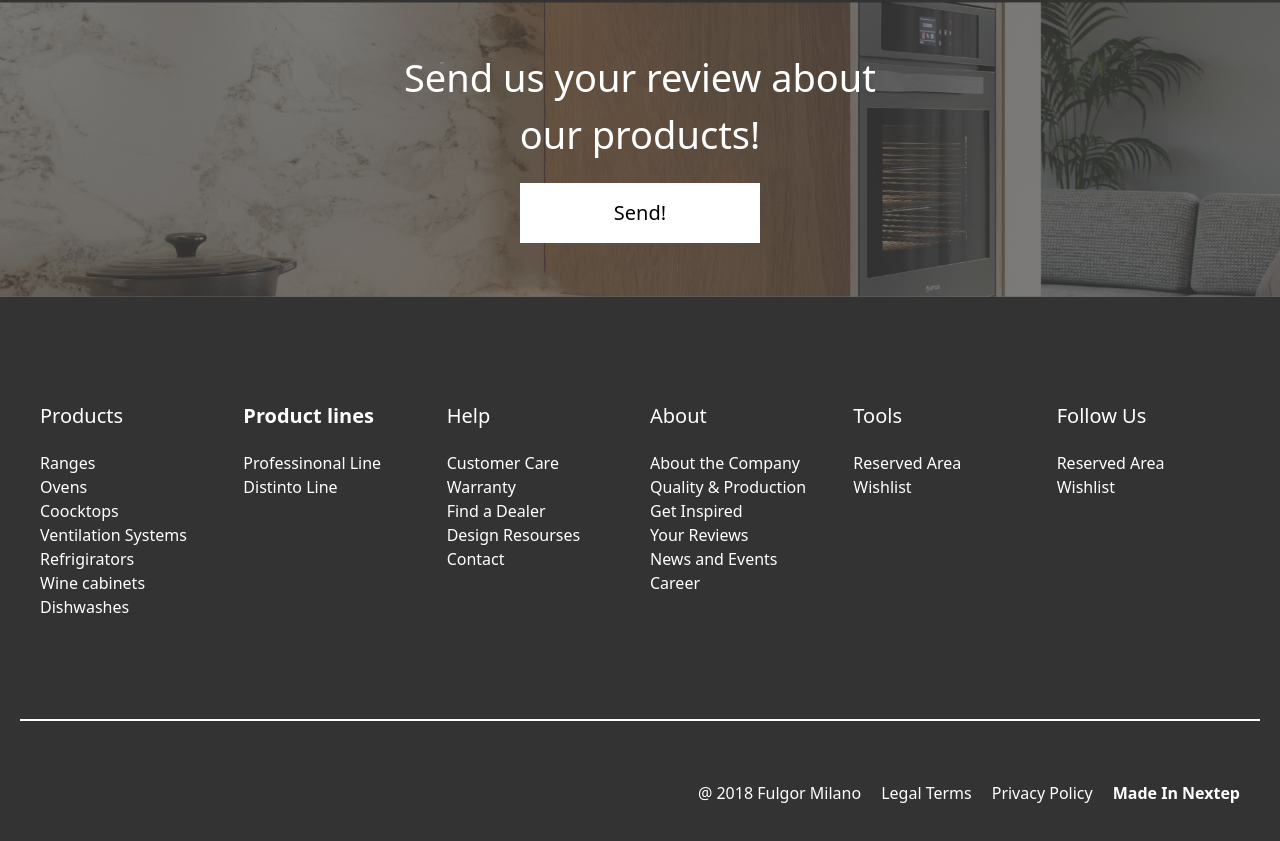
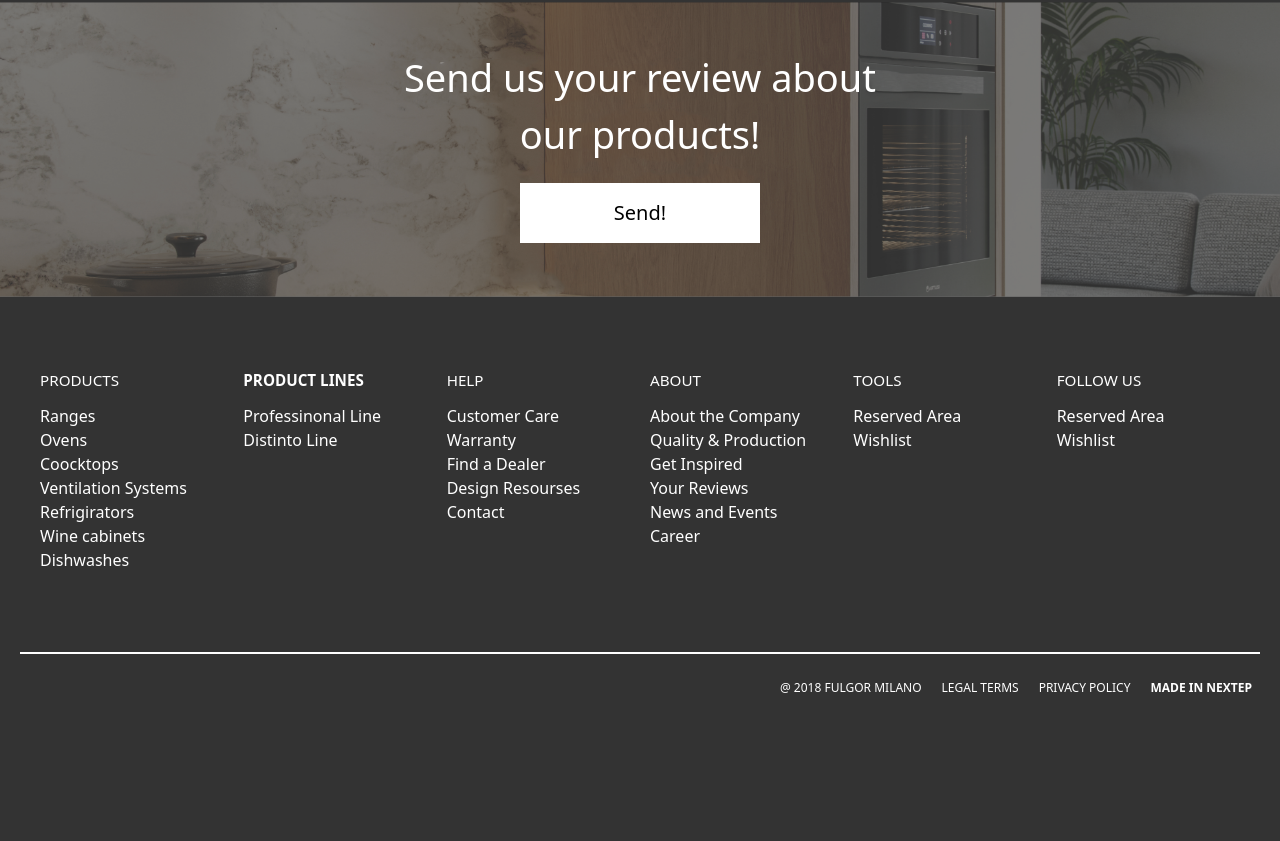
Before and after one commit to rocolusso/webcoder-test-challange-next, a Next.js app: page / in a window 1280 px wide. Shown: the part 3247-4088 px from the top of the page. After the commit the page ends 3985 px from the top, so only its background shows below. Built offline with nearby package versions, Linux system fonts and the light colour scheme.

Commit message:
fixed Footer block sizes

```diff
--- a/src/components/Footer.tsx
+++ b/src/components/Footer.tsx
@@ -3,16 +3,16 @@ import Link from "next/link";
 
 const Footer = () => {
     return (
-        <footer className={'pt-20 pb-10'}>
+        <footer className={'pt-12 pb-10'}>
             <div className={'main_footer'}>
                 <div className={'container mx-auto'}>
                     <div className={'grid grid-cols-2 sm:grid-cols-6 gap-5 p-5'}>
 
                         <div className={'footer_item flex flex-col text-white'}>
-                            <h4 className={'text-[20px]'}>Products</h4>
-                            <ul className={'pt-5 flex flex-col'}>
+                            <h4 className={'text-[0.95rem] uppercase'}>Products</h4>
+                            <ul className={'pt-3 flex flex-col'}>
                                 <li>
-                                    <Link href={'# '}>
+                                    <Link href={'# '} className={''}>
                                         Ranges
                                     </Link>
                                 </li>
@@ -50,8 +50,8 @@ const Footer = () => {
                         </div>
 
                         <div className={'footer_item flex flex-col text-white'}>
-                            <h4 className={'text-[20px] font-bold'}>Product lines</h4>
-                            <ul className={'pt-5 flex flex-col'}>
+                            <h4 className={'text-[0.95rem] font-bold uppercase'}>Product lines</h4>
+                            <ul className={'pt-3 flex flex-col'}>
                                 <li>
                                     <Link href={'# '}>
                                         Professinonal Line
@@ -66,8 +66,8 @@ const Footer = () => {
                         </div>
 
                         <div className={'footer_item flex flex-col text-white'}>
-                            <h4 className={'text-[20px]'}>Help</h4>
-                            <ul className={'pt-5 flex flex-col'}>
+                            <h4 className={'text-[0.95rem] uppercase'}>Help</h4>
+                            <ul className={'pt-3 flex flex-col'}>
                                 <li>
                                     <Link href={'# '}>
                                         Customer Care
@@ -97,8 +97,8 @@ const Footer = () => {
                         </div>
 
                         <div className={'footer_item flex flex-col text-white'}>
-                            <h4 className={'text-[20px]'}>About</h4>
-                            <ul className={'pt-5 flex flex-col'}>
+                            <h4 className={'text-[0.95rem] uppercase'}>About</h4>
+                            <ul className={'pt-3 flex flex-col'}>
                                 <li>
                                     <Link href={'# '}>
                                         About the Company
@@ -133,8 +133,8 @@ const Footer = () => {
                         </div>
 
                         <div className={'footer_item flex flex-col text-white'}>
-                            <h4 className={'text-[20px]'}>Tools</h4>
-                            <ul className={'pt-5 flex flex-col'}>
+                            <h4 className={'text-[0.95rem] uppercase'}>Tools</h4>
+                            <ul className={'pt-3 flex flex-col'}>
                                 <li>
                                     <Link href={'# '}>
                                         Reserved Area
@@ -149,8 +149,8 @@ const Footer = () => {
                         </div>
 
                         <div className={'footer_item flex flex-col text-white'}>
-                            <h4 className={'text-[20px]'}>Follow Us</h4>
-                            <ul className={'pt-5 flex flex-col'}>
+                            <h4 className={'text-[0.95rem] uppercase'}>Follow Us</h4>
+                            <ul className={'pt-3 flex flex-col'}>
                                 <li>
                                     <Link href={'# '}>
                                         Reserved Area
@@ -167,30 +167,30 @@ const Footer = () => {
 
                     </div>
                 </div>
-                <div className={'container mx-auto mt-20'}>
+                <div className={'container mx-auto mt-15 mb-5'}>
                     <div className={'border border-white'}></div>
                 </div>
                 <div className={'sub_footer'}>
                     <div className={'container mx-auto'}>
-                        <div className={'p-5 flex sm:justify-end items-center'}>
-                            <ul className={' mt-10 text-white flex flex-col sm:flex-row gap-5'}>
+                        <div className={'px-2 flex sm:justify-end items-center'}>
+                            <ul className={' text-white flex flex-col sm:flex-row gap-5'}>
                                 <li>
-                                    <Link href={'# '} className='capitalize'>
+                                    <Link href={'# '} className='uppercase text-[0.75rem]'>
                                         @ 2018 Fulgor Milano
                                     </Link>
                                 </li>
                                 <li>
-                                    <Link href={'#'} className='capitalize'>
+                                    <Link href={'#'} className='uppercase text-[0.75rem]'>
                                         Legal Terms
                                     </Link>
                                 </li>
                                 <li>
-                                    <Link href={'# '} className='capitalize'>
+                                    <Link href={'# '} className='uppercase text-[0.75rem]'>
                                         Privacy Policy
                                     </Link>
                                 </li>
                                 <li>
-                                    <Link href={'#'} className='capitalize font-bold'>
+                                    <Link href={'#'} className='uppercase text-[0.75rem] font-bold'>
                                        Made in Nextep
                                     </Link>
                                 </li>
```
